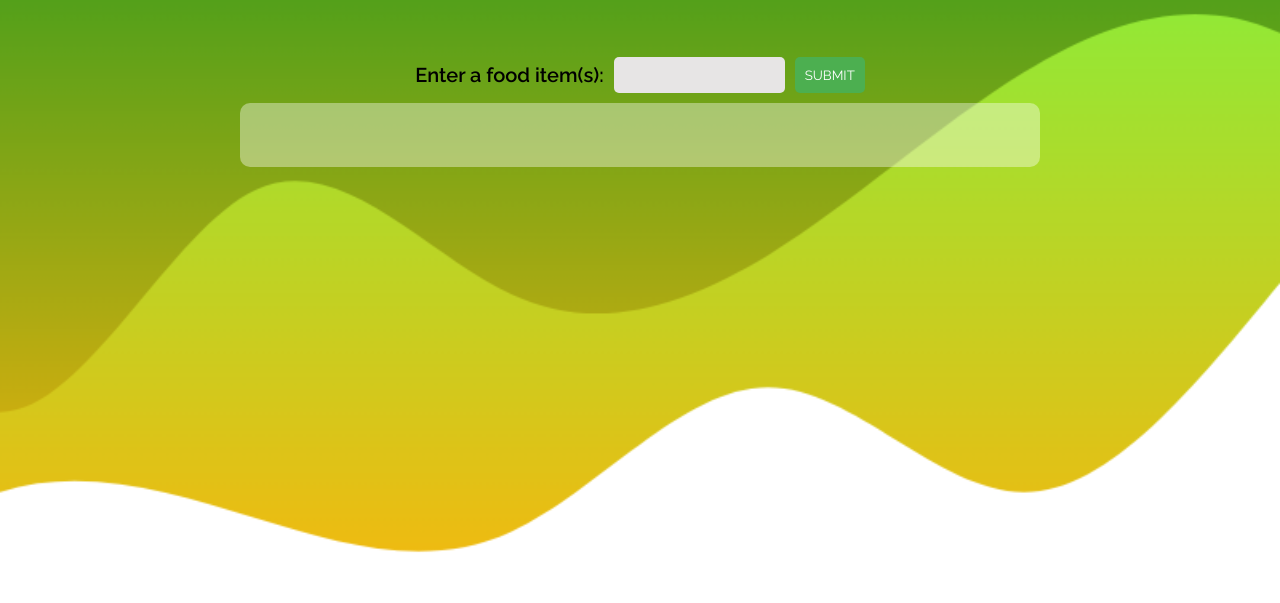
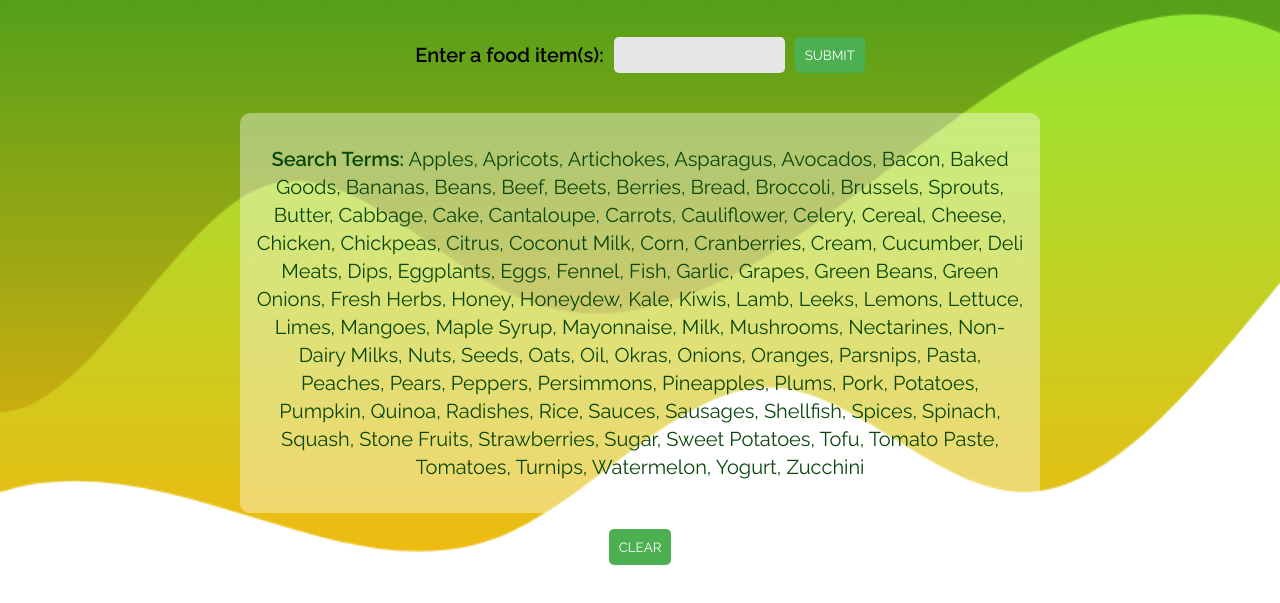
Before and after one commit to nbuylding/reduce-food-waste-app, a plain HTML site: page index.html in a window 1280 px wide. Shown: the part 109-712 px from the top of the page. Drawn offline with Linux system fonts and the light colour scheme.

Commit message:
added refresh function

```diff
--- a/app.js
+++ b/app.js
@@ -1,13 +1,23 @@
 const submit = document.querySelector('#submit-btn');
 const input = document.querySelector('input');
 const results = document.querySelector('.results');
+const searchHome = document.querySelector('.search-terms');
+const refresh = document.querySelector('.clear');
 
 const clearField = function () {
 	input.value = '';
 };
 
+const showSearchTerms = function () {
+	searchHome.classList.remove('hidden');
+	results.classList.add('hidden');
+};
+
+// event handlers
 submit.addEventListener('click', function (e) {
 	e.preventDefault();
+	searchHome.classList.add('hidden');
+	results.classList.remove('hidden');
 	console.log(input.value);
 
 	const foodItem = input.value;
@@ -25,6 +35,7 @@ submit.addEventListener('click', function (e) {
 		.then((response) => response.json())
 		.then((data) => {
 			let foodFound = false;
+
 			for (let i = 0; i < data.length; i++) {
 				const food = data[i].food;
 				const storage = data[i].storage;
@@ -58,3 +69,5 @@ submit.addEventListener('click', function (e) {
 		});
 	clearField();
 });
+
+refresh.addEventListener('click', showSearchTerms);
--- a/index.html
+++ b/index.html
@@ -12,7 +12,7 @@
 			rel="stylesheet"
 		/>
 		<link rel="stylesheet" href="style.css" />
-		<title>Food Waste App</title>
+		<title>Food Waste Reduction App</title>
 	</head>
 
 	<body>
@@ -25,7 +25,28 @@
 			<button type="submit" id="submit-btn">Submit</button>
 		</form>
 
-		<div class="results"></div>
+		<div class="results hidden"></div>
+		<div class="search-terms">
+			<p>
+				<strong>Search Terms:</strong> apples, apricots, artichokes,
+				asparagus, avocados, bacon, baked goods, bananas, beans, beef,
+				beets, berries, bread, broccoli, brussels, sprouts, butter,
+				cabbage, cake, cantaloupe, carrots, cauliflower, celery, cereal,
+				cheese, chicken, chickpeas, citrus, coconut milk, corn,
+				cranberries, cream, cucumber, deli meats, dips, eggplants, eggs,
+				fennel, fish, garlic, grapes, green beans, green onions, fresh
+				herbs, honey, honeydew, kale, kiwis, lamb, leeks, lemons,
+				lettuce, limes, mangoes, maple syrup, mayonnaise, milk,
+				mushrooms, nectarines, non-dairy milks, nuts, seeds, oats, oil,
+				okras, onions, oranges, parsnips, pasta, peaches, pears,
+				peppers, persimmons, pineapples, plums, pork, potatoes, pumpkin,
+				quinoa, radishes, rice, sauces, sausages, shellfish, spices,
+				spinach, squash, stone fruits, strawberries, sugar, sweet
+				potatoes, tofu, tomato paste, tomatoes, turnips, watermelon,
+				yogurt, zucchini
+			</p>
+		</div>
+		<button class="clear">Clear</button>
 
 		<script src="app.js"></script>
 	</body>
--- a/style.css
+++ b/style.css
@@ -32,7 +32,8 @@ form {
 	justify-content: center;
 	align-items: center;
 	text-align: center;
-	margin-top: 50px;
+	margin-top: 30px;
+	margin-bottom: 30px;
 }
 
 label {
@@ -87,6 +88,33 @@ button:hover {
 	text-transform: uppercase;
 	line-height: 1.75rem;
 	font-weight: 400;
+}
+
+.clear {
+	display: block;
+	margin: 1rem auto;
+}
+
+.search-terms {
+	margin-top: 50px;
+	text-align: center;
+	font-size: 1.25rem;
+	color: #000000;
+	width: 800px;
+	margin: 0 auto;
+	padding: 2rem 1rem;
+	border-radius: 10px;
+	background-color: #ffffff62;
+}
+
+.search-terms p {
+	line-height: 1.75rem;
+	text-transform: capitalize;
+	color: #0a470c;
+}
+
+.hidden {
+	display: none;
 }
 
 @media only screen and (max-width: 375px) {
```
